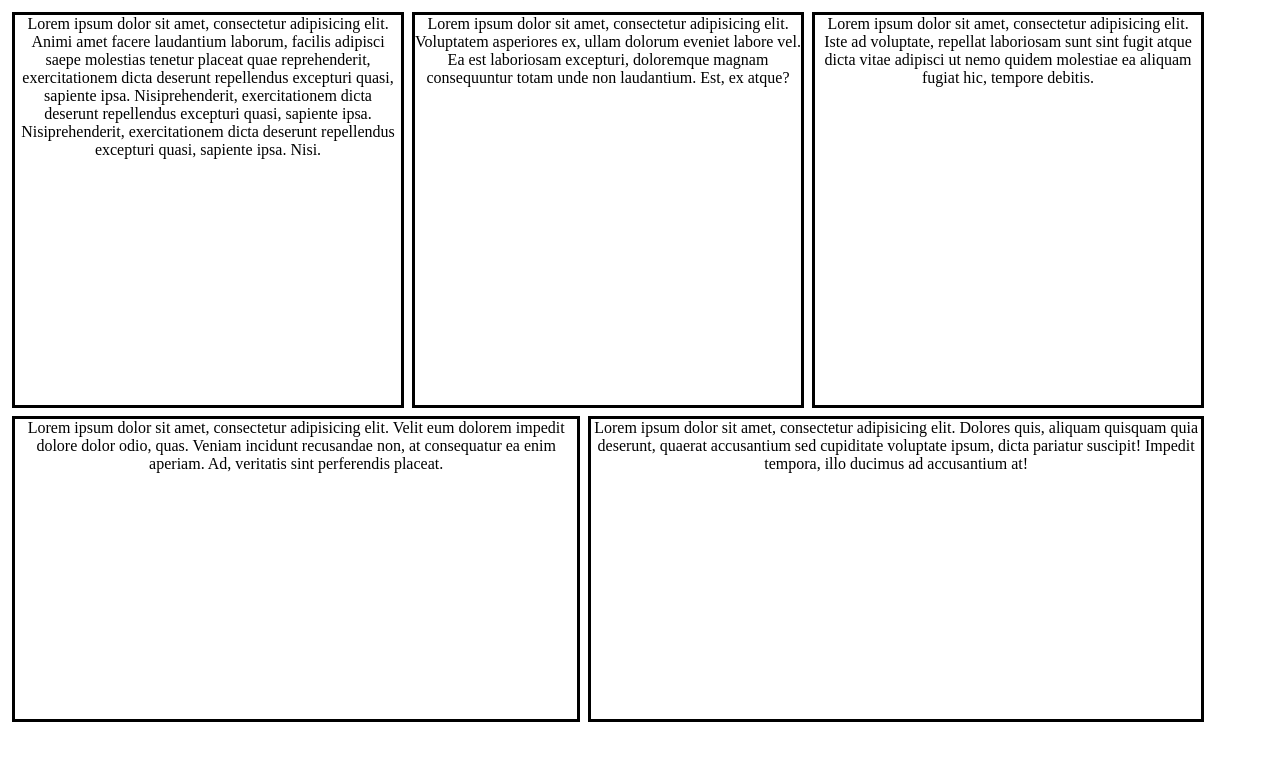
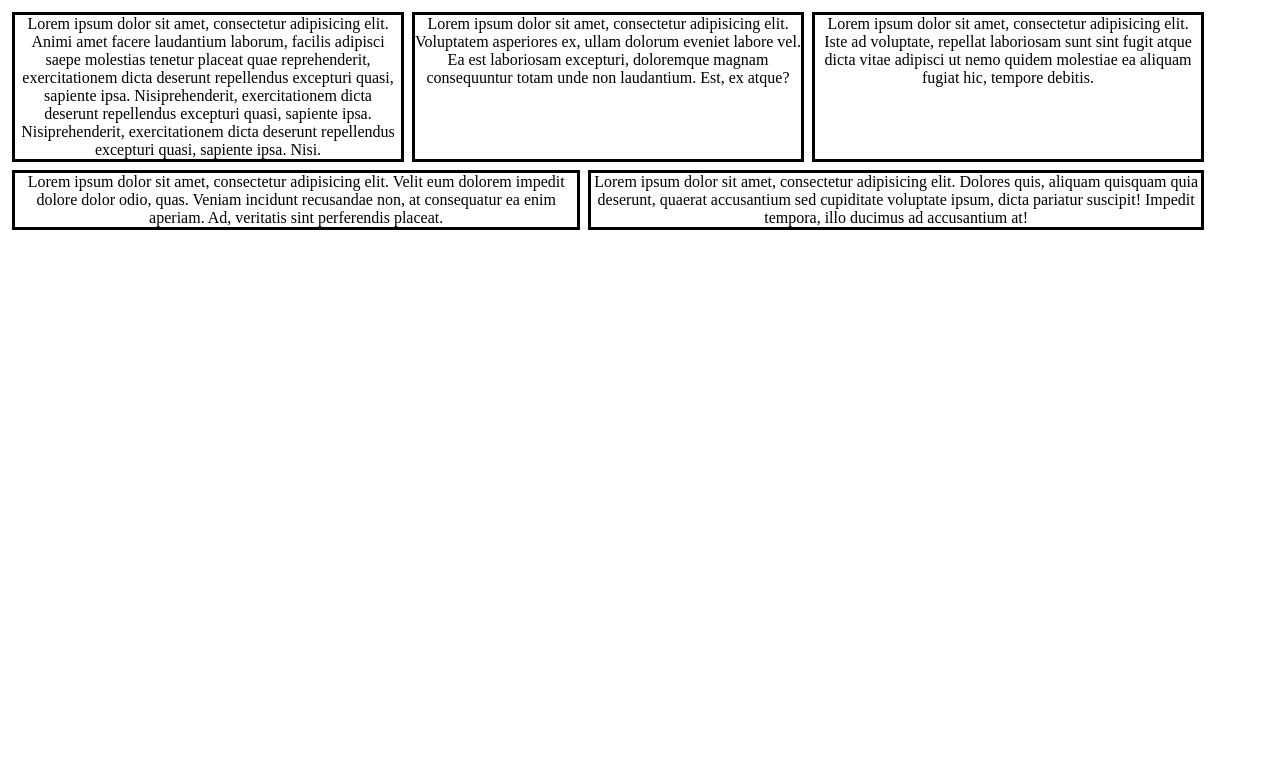
Before and after one commit to alexandrV888/name, a plain HTML site: page index.html in a window 1280 px wide. Drawn offline with Linux system fonts and the light colour scheme.

Commit message:
Update style.css

```diff
--- a/style.css
+++ b/style.css
@@ -18,7 +18,7 @@ body{
 
 .side{
 	width: 33%;
-	height: 390px;
+	max-height: 600px;
 	border: 3px solid;
 	margin: 4px;
 
@@ -32,7 +32,7 @@ body{
 .ert{
 	border: 3px solid;
 	margin: 4px;
-	height: 300px;
+	max-height: 600px;
 }
 
 @media screen or (max-width:600px){
```
